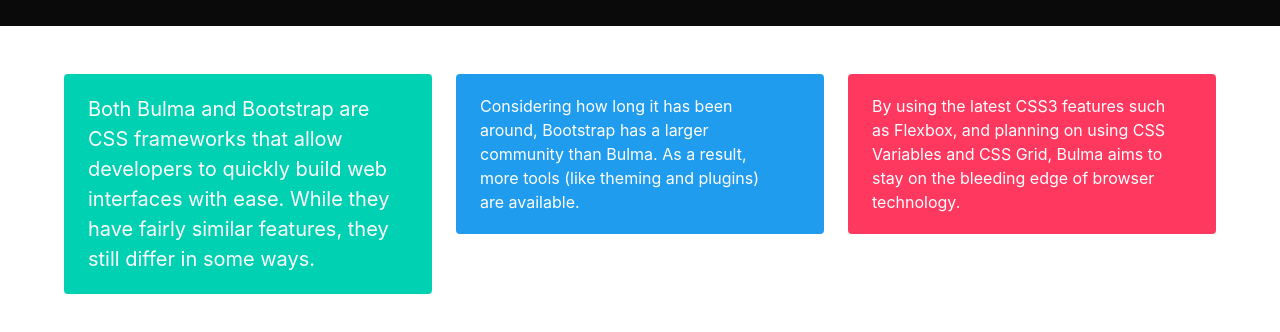
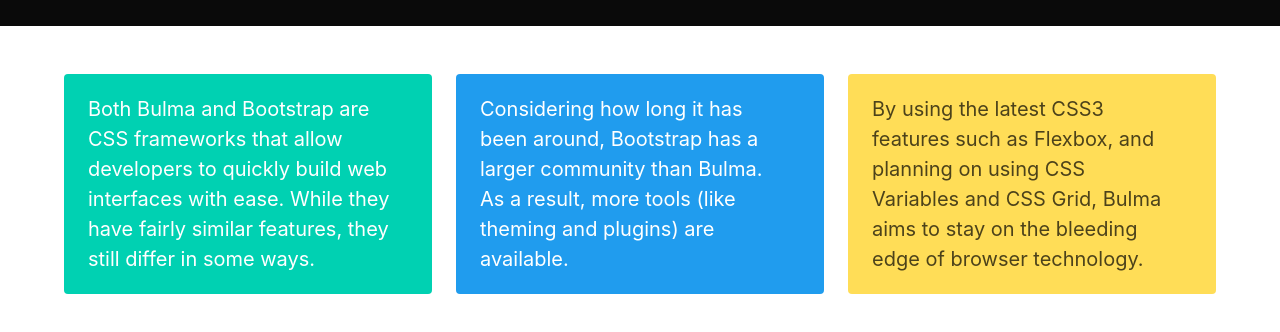
Before and after one commit to settipalli/Bulma-Playground, a plain HTML site: page index.html in a window 1280 px wide. Shown: the part 198-530 px from the top of the page. Drawn offline with Linux system fonts and the light colour scheme.

Commit message:
Ch3. `is-size-5`.

```diff
--- a/index.html
+++ b/index.html
@@ -42,15 +42,18 @@
                 </div>
                 <div class="column">
                     <div class="notification is-info">
-                        Considering how long it has been around, Bootstrap has a larger community than Bulma. As a result, more tools (like
-                        theming and plugins) are available.
+                        <p class="is-size-5">
+                            Considering how long it has been around, Bootstrap has a larger community than Bulma. As a result, more tools (like
+                            theming and plugins) are available.
+                        </p>
                     </div>
                 </div>
                 <div class="column">
-                    <div class="notification is-danger">
-                        By using the latest CSS3 features such as Flexbox, and planning on using CSS Variables and CSS Grid, Bulma aims to stay
-                        on the bleeding edge of browser technology.
-
+                    <div class="notification is-warning">
+                        <p class="is-size-5">
+                            By using the latest CSS3 features such as Flexbox, and planning on using CSS Variables and CSS Grid, Bulma aims to stay
+                            on the bleeding edge of browser technology.
+                        </p>
                     </div>
                 </div>
             </div>
```
